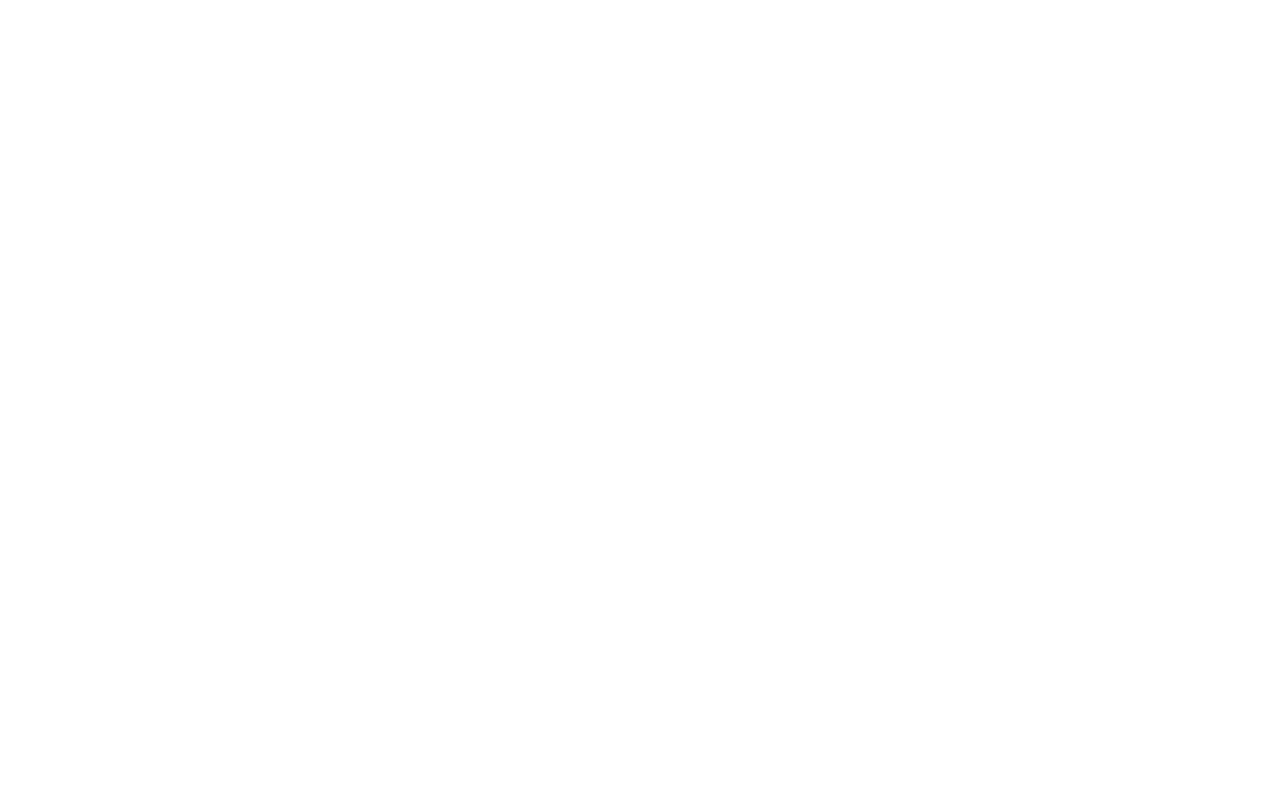
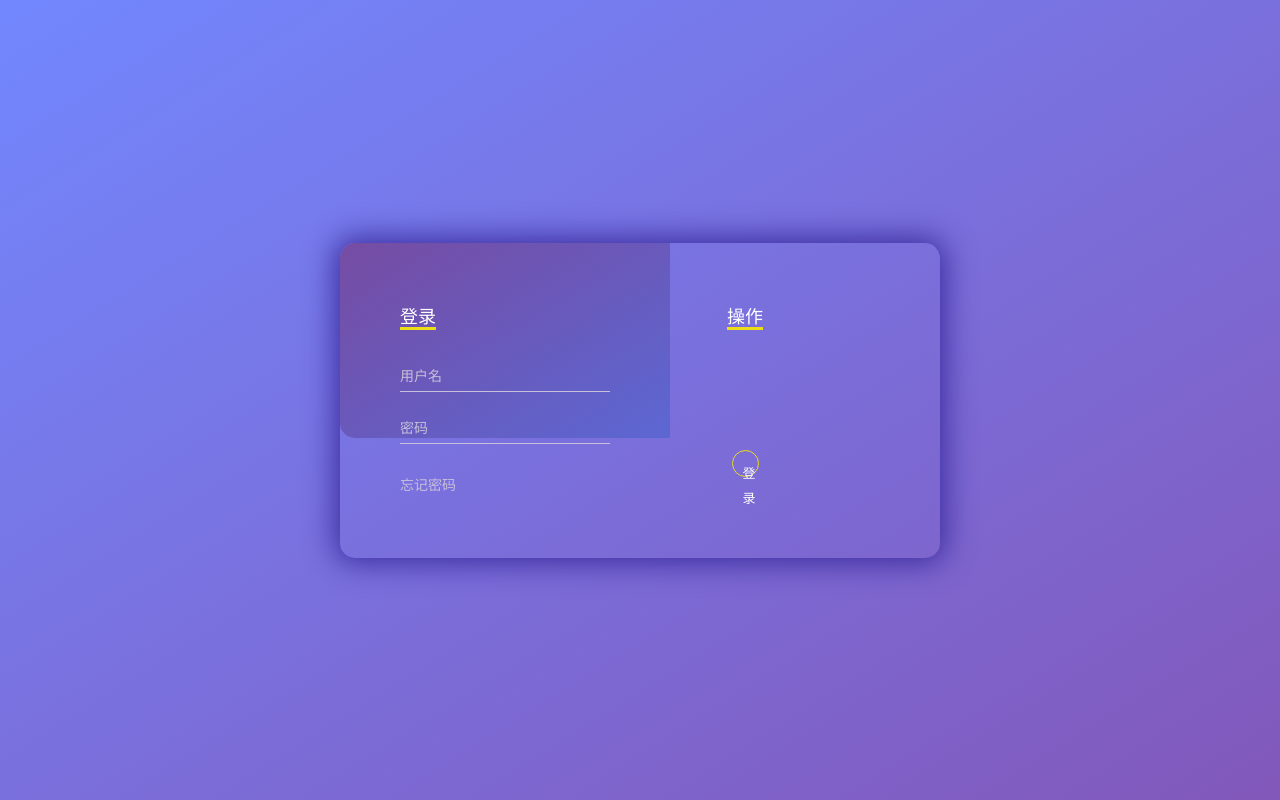
Before and after one commit to 137560876/oa_clinet, a React (Create React App) app: page / in a window 1280 px wide. Built offline with nearby package versions, Linux system fonts and the light colour scheme.

Commit message:
更新登录页面

```diff
--- a/public/index.html
+++ b/public/index.html
@@ -1,6 +1,21 @@
 <!DOCTYPE html>
 <html lang="en">
   <head>
+    <style>
+      * {
+        margin: 0;
+        padding: 0;
+      }
+      html,
+      body {
+        width: 100%;
+        height: 100%;
+      }
+      .test {
+        width: 100%;
+        height: 100%;
+      }
+    </style>
     <meta charset="utf-8" />
     <link rel="icon" href="%PUBLIC_URL%/favicon.ico" />
     <meta name="viewport" content="width=device-width, initial-scale=1" />
@@ -28,7 +43,7 @@
   </head>
   <body>
     <noscript>You need to enable JavaScript to run this app.</noscript>
-    <div id="root"></div>
+    <div id="root" class="test"></div>
     <!--
       This HTML file is a template.
       If you open it directly in the browser, you will see an empty page.
--- a/src/App.js
+++ b/src/App.js
@@ -10,6 +10,7 @@
   render() {
     return (
       <BrowserRouter>
+        <Route path="/" component={Login}></Route>
         <Route path="/login" component={Login}></Route>
         <Route path="/admin" component={Admin}></Route>
       </BrowserRouter>
--- a/src/pages/user/login/login.jsx
+++ b/src/pages/user/login/login.jsx
@@ -1,14 +1,40 @@
-import React from 'react'
-
+import React from 'react';
+import './login.less';
 /**
  * @description: 登录的路由组件
  */
+
 
 export default class Login extends React.Component {
 
   render() {
     return (
-      <div>Login</div>
+      <div className="login">
+        <div className="frame">
+          <div className="left">
+            <div className="title">
+              <span>登录</span>
+            </div>
+            <div className="input-container">
+              <input type="text" placeholder="用户名" />
+              <input type="password" name="password" placeholder="密码" />
+            </div>
+            <div className="message-container">
+              <span>忘记密码</span>
+            </div>
+          </div>
+          <div className="right">
+            <div className="right-container">
+              <div className="right-title">
+                <span>操作</span>
+              </div>
+              <div className="action-container">
+                <span>登录</span>
+              </div>
+            </div>
+          </div>
+        </div>
+      </div>
     );
   }
 }
--- /dev/null
+++ b/src/pages/user/login/login.less
@@ -0,0 +1,133 @@
+//背景颜色
+.login {
+  display: flex;
+  align-items: center;
+  justify-content: center;
+  width: 100%;
+  height: 100%;
+  background-image: linear-gradient(
+    to bottom right,
+    rgb(114, 135, 254),
+    rgb(130, 88, 186)
+  );
+  overflow: auto;
+
+  //外框样式
+  .frame {
+    width: 600px;
+    height: 315px;
+    border-radius: 15px;
+    box-shadow: 0 0 30px 5px rgb(59, 45, 159);
+  }
+
+  .frame .left {
+    display: inline-block;
+    width: 330px;
+    height: 195px;
+    border-top-left-radius: 15px;
+    border-bottom-left-radius: 15px;
+    padding: 60px;
+    background-image: linear-gradient(
+      to bottom right,
+      rgb(118, 76, 163),
+      rgb(92, 103, 211)
+    );
+  }
+
+  //登录字样
+  .frame .left .title {
+    color: #fff;
+    font-size: 18px;
+    font-weight: 200;
+    cursor: pointer;
+  }
+
+  .frame .left .title span {
+    border-bottom: 3px solid rgb(237, 221, 22);
+  }
+
+  .frame .left .input-container {
+    padding: 10px 0;
+  }
+
+  .frame .left .input-container input {
+    display: block;
+    width: 100%;
+    border: 0;
+    background: none;
+    outline: 0;
+    color: #fff;
+    margin: 20px 0;
+    padding: 5px 0;
+    transition: 0.2s;
+    border-bottom: 1px solid rgb(199, 191, 219);
+  }
+
+  .frame .left .input-container input:hover {
+    border-bottom-color: #fff;
+  }
+
+  ::-webkit-input-placeholder {
+    color: rgb(199, 191, 219);
+  }
+
+  //忘记密码样式
+  .frame .left .message-container {
+    color: rgb(199, 191, 219);
+    font-size: 14px;
+    transform: 0.2s;
+    cursor: pointer;
+  }
+
+  .frame .left .message-container:hover {
+    color: #fff;
+  }
+
+  .frame .right {
+    display: inline-block;
+    vertical-align: top;
+    width: 150px;
+    height: calc(100% - 120px);
+    padding: 60px 0;
+  }
+
+  //右侧字样
+  .frame .right .right-title {
+    text-align: center;
+    color: #fff;
+    font-size: 18px;
+    font-weight: 200;
+    cursor: pointer;
+  }
+
+  .frame .right .right-title span {
+    border-bottom: 3px solid rgb(237, 221, 22);
+  }
+
+  //按钮样式
+  .frame .right .action-container {
+    text-align: center;
+    height: 170px;
+    color: #fff;
+    font-size: 13px;
+  }
+
+  .frame .right .action-container span {
+    display: inline-block;
+    width: 27px;
+    height: 27px;
+    border: 1.5px solid rgb(237, 221, 22);
+    padding: 10px;
+    line-height: 25px;
+    border-radius: 25px;
+    margin: auto;
+    margin-top: 120px;
+    transform: 0.2s;
+    cursor: pointer;
+  }
+
+  .frame .right .action-container span:hover {
+    background-color: rgb(237, 221, 22);
+    color: rgb(95, 76, 194);
+  }
+}
```
Also changed, not shown: config-overrides.js (+10 -10 lines), src/image/back.png (added), src/public_style/public.less (added).
